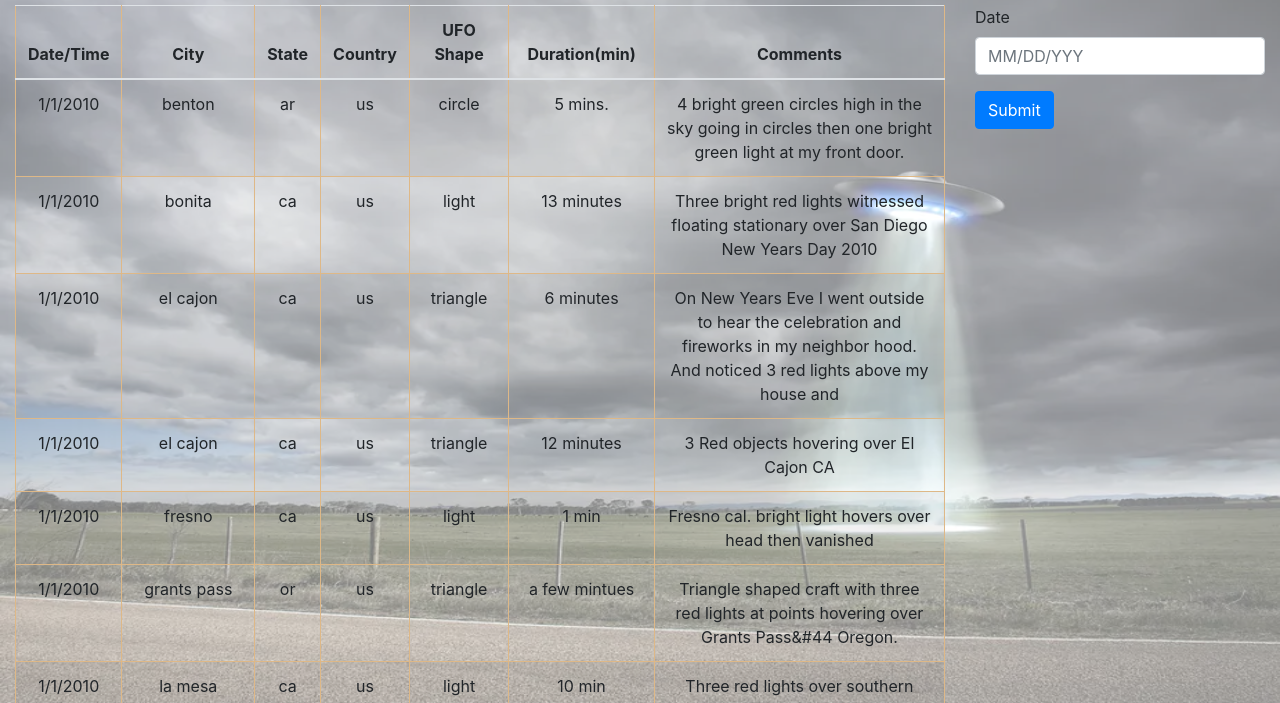
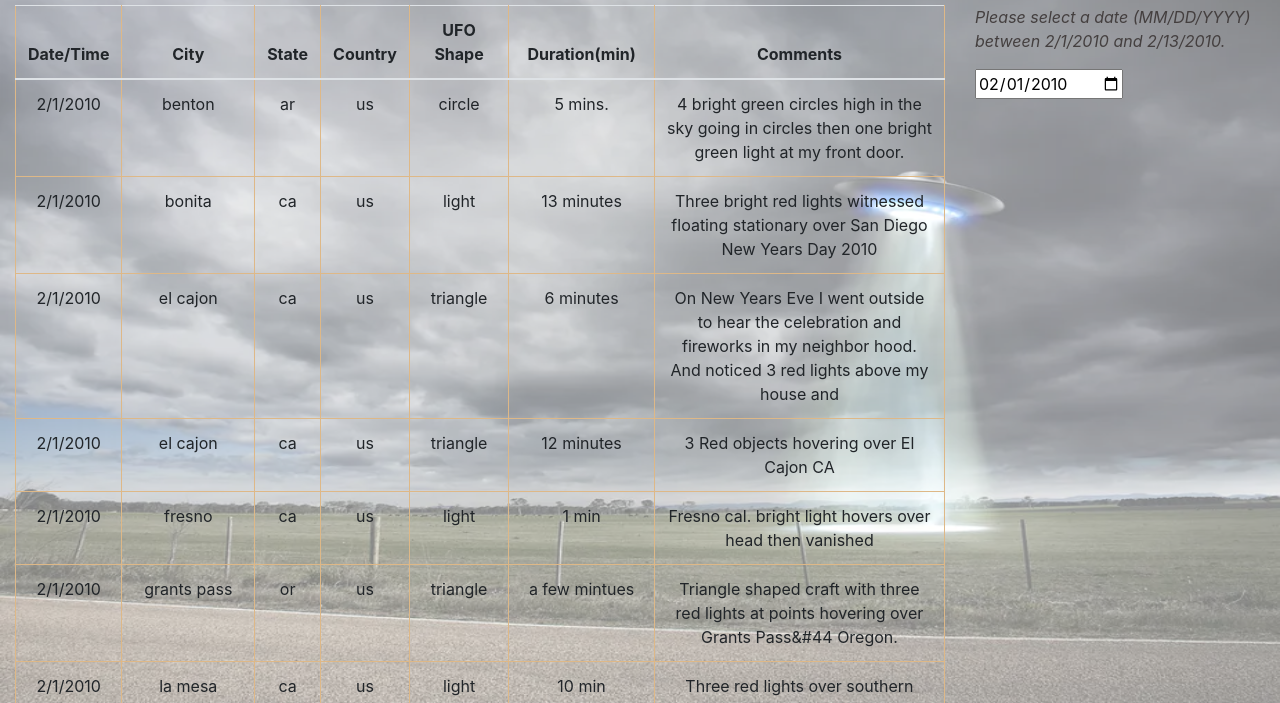
Before and after one commit to isdicely/javascript-challege, a plain HTML site: page UFO-level-1/index.html in a window 1280 px wide. Shown: the part 97-800 px from the top of the page. Drawn offline with nearby package versions, Linux system fonts and the light colour scheme.

Commit message:
added input form, transformed date string into datetime format

```diff
--- a/UFO-level-1/index.html
+++ b/UFO-level-1/index.html
@@ -6,12 +6,8 @@
     <meta name="viewport" content="width=device-width, initial-scale=1.0">
     <title>UFO Sightings</title>
     <link rel="stylesheet" type="text/css" href="style.css">
-    <!--  jQuery -->
-    <script type="text/javascript" src="https://code.jquery.com/jquery-1.11.3.min.js"></script>
     <link rel="stylesheet" href="https://stackpath.bootstrapcdn.com/bootstrap/4.3.1/css/bootstrap.min.css" integrity="sha384-ggOyR0iXCbMQv3Xipma34MD+dH/1fQ784/j6cY/iJTQUOhcWr7x9JvoRxT2MZw1T" crossorigin="anonymous">
-    <!-- Bootstrap Date-Picker Plugin -->
-    <script type="text/javascript" src="https://cdnjs.cloudflare.com/ajax/libs/bootstrap-datepicker/1.4.1/js/bootstrap-datepicker.min.js"></script>
-    <link rel="stylesheet" href="https://cdnjs.cloudflare.com/ajax/libs/bootstrap-datepicker/1.4.1/css/bootstrap-datepicker3.css"/>
+
 </head>
 <body>
     <h1 class= 'head_title'><center><strong>UFO Sightings</strong></center></h1>
@@ -24,14 +20,11 @@
             </div>
         </div>
     </div>
-
-    <!-- https://formden.com/blog/date-picker -->
     <div class="bootstrap-iso">
         <div class="container-fluid">
          <div class="row">
           <div class="col-md-9 col-sm-6 col-xs-12">
-                <table style= "width:100%" class="table-striped table table-hover">
-                    <caption>ADD description here</caption>
+                <table style= "width:100%" class="table table-hover">
                     <thead>
                         <tr>
                             <th>Date/Time</th>
@@ -47,36 +40,13 @@
                 </table>
             </div>
             <div class="col-md-3 col-sm-6 col-xs-12">
+                <p class= "instructions style"></p>
                 <!-- Form code begins -->
-                <form method="post">
-                    <div class="form-group"> <!-- Date input -->
-                        <label class="control-label" for="date">Date</label>
-                        <input class="form-control" id="date" name="date" placeholder="MM/DD/YYY" type="text"/>
-                    </div>
-                    <div class="form-group"> <!-- Submit button -->
-                        <button class="btn btn-primary " name="submit" type="submit">Submit</button>
-                    </div>
-                </form>
+                <input type="date" value="2010-02-01">
                 <!-- Form code ends -->
                 </div>
             </div>
-
-       <script>
-        $(document).ready(function(){
-            var date_input=$('input[name="date"]'); //our date input has the name "date"
-            var container=$('.bootstrap-iso form').length>0 ? $('.bootstrap-iso form').parent() : "body";
-            date_input.datepicker({
-                format: 'mm/dd/yyyy',
-                container: container,
-                todayHighlight: true,
-                autoclose: true,
-            })
-        })
-    </script>
-
-
-    <p>
-    </p>
+    <p></p>
 
     <script src="https://d3js.org/d3.v5.min.js"></script>
     <script src= "static/js_data.js"></script>
--- a/UFO-level-1/static/index.js
+++ b/UFO-level-1/static/index.js
@@ -1,8 +1,27 @@
-// Variable that can not be reassgined. Remains constant
-const ufo_data= data
+// Convert datetime values from string to date
+function make_date(str){
+    var str_split= str.split("/");
+    var year= parseInt(str_split[2]);
+    var day= parseInt(str_split[1]);
+    var month= parseInt(str_split[0]);
+    return new Date(year, month, day);
+};
+
+// Replace datetime string with a date
+// const defines a variable that can not be reassgined. Remains constant
+const ufo_data= data.map(entry=>({...entry,datetime:make_date(entry.datetime)}));
+const display_data= ufo_data.map(entry=>({...entry,datetime:entry.datetime.toLocaleDateString()}));
+// Find earliest date and latest date in the data
+var earliest_sighting= new Date(Math.min(...ufo_data.map(sighting=>sighting.datetime)));
+var latest_sighting= new Date(Math.max(...ufo_data.map(sighting=>sighting.datetime)));
+
+// Add instructions for calendar input
+var instructions= d3.select(".instructions");
+instructions.text(`Please select a date (MM/DD/YYYY) between
+ ${earliest_sighting.toLocaleDateString()} and ${latest_sighting.toLocaleDateString()}.`)
+
 // Select area in html where table will be built
 var tbody= d3.select("tbody");
-
 function make_table(data){
     data.forEach(function(sighting) {
         var row = tbody.append("tr");
@@ -13,13 +32,4 @@ function make_table(data){
     })
 };
 
-make_table(ufo_data);
-
-var earliest_sighting= ufo_data.forEach(function(sighting){
-    Object.values(sighting).forEach((value)=>{
-        Math.min(sighting.datetime)
-    })
-})
-var latest_sighting
-
-console.log(earliest_sighting);
+make_table(display_data);
--- a/UFO-level-1/style.css
+++ b/UFO-level-1/style.css
@@ -12,5 +12,9 @@ table, th, td {
     border: 1px solid burlywood;
     text-align: center;
     border-spacing: 10px;
-
-  }
+}
+.style{
+    color:rgb(68, 63, 63);
+    font-style: oblique;
+    text-shadow:rgb(32, 11, 219);
+}
```
